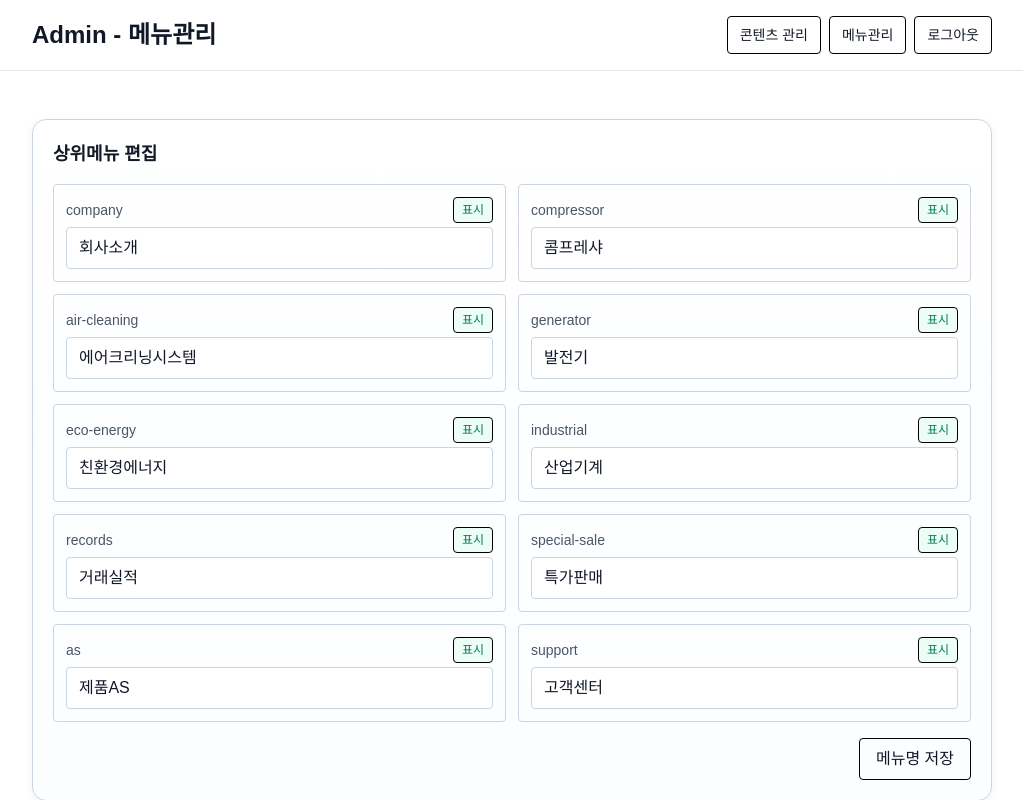
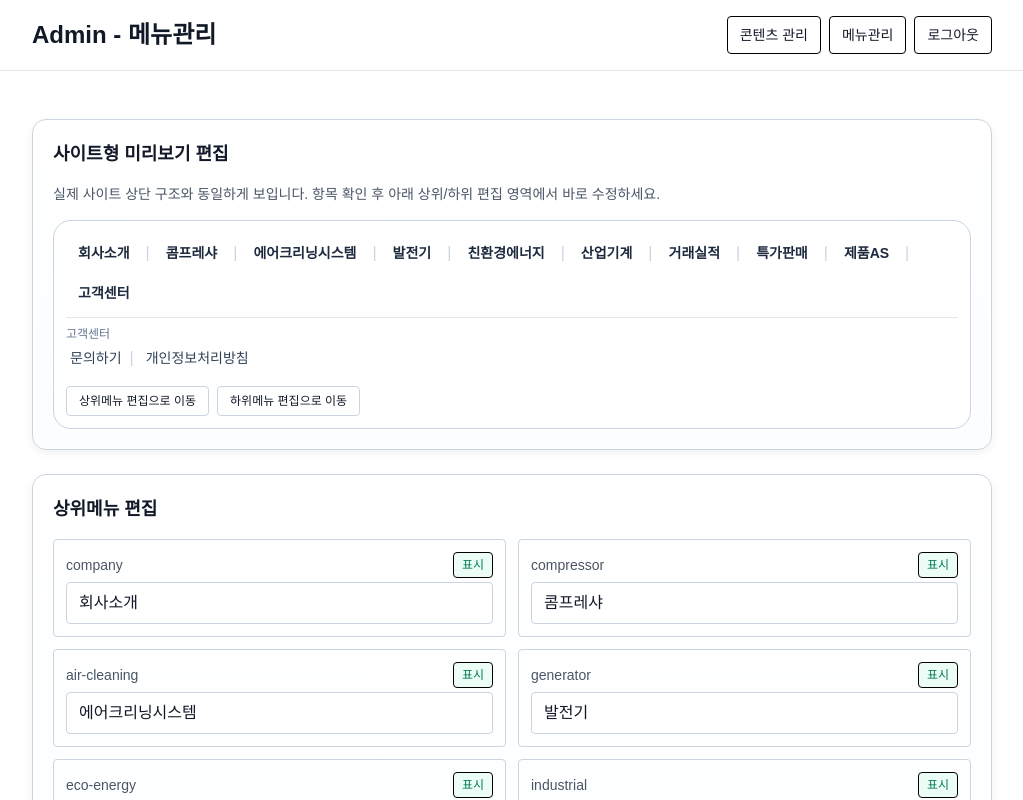
Before and after one commit to gyubot17-stack/mart-web, a Next.js app: page /admin/menu in a window 1280 px wide. Shown: the top 800 px of the page, without its empty margins (128-1151 px from the left). Built offline with nearby package versions, Linux system fonts and the light colour scheme; no server answers.

Commit message:
feat(menu): add site-structured preview panel with quick jump to editors

```diff
--- a/src/app/admin/menu/page.tsx
+++ b/src/app/admin/menu/page.tsx
@@ -192,7 +192,48 @@ export default function AdminMenuPage() {
       </div>
 
       <div className="px-8 pt-6 space-y-6">
+
         <section className="border rounded-xl p-5 space-y-4">
+          <h2 className="text-lg font-semibold">사이트형 미리보기 편집</h2>
+          <p className="text-sm text-gray-600">실제 사이트 상단 구조와 동일하게 보입니다. 항목 확인 후 아래 상위/하위 편집 영역에서 바로 수정하세요.</p>
+
+          <div className="border rounded-lg p-3 bg-white space-y-2">
+            <div className="flex flex-wrap items-center gap-0 border-b border-slate-200 pb-1">
+              {sections.filter((sec) => menuVisibility[sec.key] !== false).map((sec, idx, arr) => (
+                <div key={`preview-top-${sec.key}`} className="flex items-center">
+                  <span className="h-10 px-3 inline-flex items-center text-sm font-semibold text-slate-800">{menuLabels[sec.key] ?? sec.label}</span>
+                  {idx < arr.length - 1 ? <span className="px-1 text-slate-300">|</span> : null}
+                </div>
+              ))}
+            </div>
+
+            <div className="grid md:grid-cols-2 gap-3">
+              {sections.filter((sec) => menuVisibility[sec.key] !== false).map((sec) => {
+                const rows = (submenus[sec.key] || []).filter((row) => row.visible !== false)
+                if (rows.length === 0) return null
+                return (
+                  <div key={`preview-sub-${sec.key}`} className="space-y-1">
+                    <p className="text-xs text-slate-500">{menuLabels[sec.key] ?? sec.label}</p>
+                    <div className="flex flex-wrap items-center gap-1">
+                      {rows.map((row, idx) => (
+                        <div key={`preview-row-${sec.key}-${idx}`} className="flex items-center">
+                          <span className="px-1 py-0.5 text-sm text-slate-700">{row.label}</span>
+                          {idx < rows.length - 1 ? <span className="px-1 text-slate-300">|</span> : null}
+                        </div>
+                      ))}
+                    </div>
+                  </div>
+                )
+              })}
+            </div>
+
+            <div className="flex items-center gap-2 pt-2">
+              <a href="#parent-editor" className="px-3 py-1.5 text-xs rounded border">상위메뉴 편집으로 이동</a>
+              <a href="#submenu-editor" className="px-3 py-1.5 text-xs rounded border">하위메뉴 편집으로 이동</a>
+            </div>
+          </div>
+        </section>
+        <section id="parent-editor" className="border rounded-xl p-5 space-y-4">
           <h2 className="text-lg font-semibold">상위메뉴 편집</h2>
           <div className="grid md:grid-cols-2 gap-3">
             {sections.map((section) => {
@@ -222,7 +263,7 @@ export default function AdminMenuPage() {
           </button></div>
         </section>
 
-        <section className="border rounded-xl p-5 space-y-4">
+        <section id="submenu-editor" className="border rounded-xl p-5 space-y-4">
           <h2 className="text-lg font-semibold">하위메뉴 편집</h2>
           <p className="text-sm text-gray-600">각 상단 메뉴별로 하위 메뉴를 추가/수정/삭제할 수 있습니다. 링크 형식에 따라 편집 가능 여부를 배지로 안내합니다.</p>
 
```
